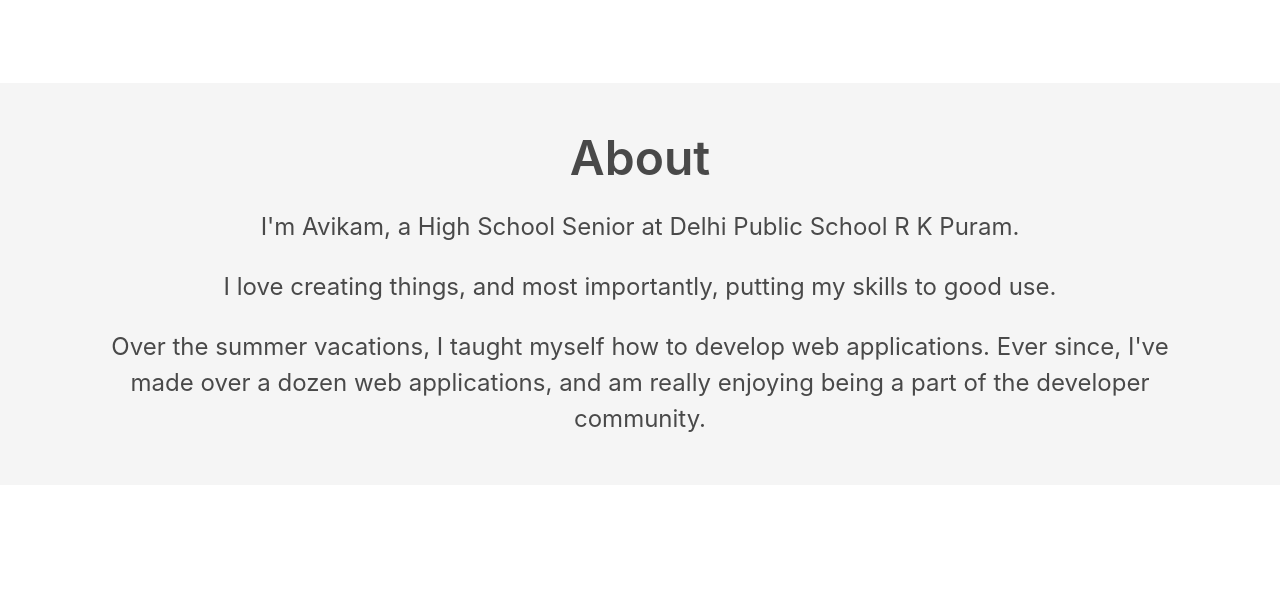
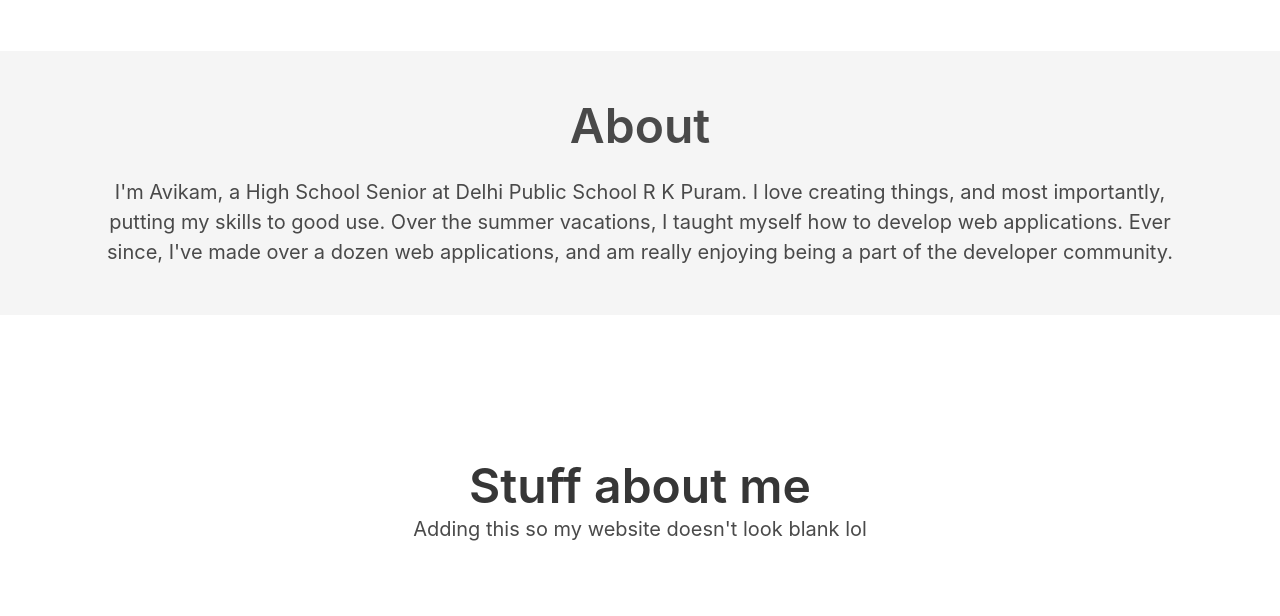
Before and after one commit to Avikam03/Avikam03, a Gatsby site: page / in a window 1280 px wide. Shown: the part 560-1176 px from the top of the page. Built offline with nearby package versions, Linux system fonts and the light colour scheme; Gatsby itself is replaced by a stand-in of ours.

Commit message:
the about me div looks better now :)

```diff
--- a/src/pages/index.js
+++ b/src/pages/index.js
@@ -26,7 +26,7 @@
     <link rel="shortcut icon" href={siteicon} />
 
     </Helmet>
-    <nav className="navbar mx-6 mt-4 mb-6 pb-6" role="navigation" aria-label="main navigation">
+    <nav className="navbar mx-6 mt-4 mb-4 pb-6" role="navigation" aria-label="main navigation">
       <div class="navbar-brand">
           <Link class="navbar-item" activeClassName="navbar-item" to="/">
             <strong>AVIKAM MANGLA</strong>
@@ -71,11 +71,11 @@
     <section class="section hero is-light mt-6 pt-6">
     <div class="columns is-multiline mx-6">
         <div class="column has-text-centered">
-          <div class="content is-large">
-            <h2 class = "title is-1">About</h2>
-            <p>I'm Avikam, a High School Senior at Delhi Public School  R K Puram.</p>
-            <p>I love creating things, and most importantly, putting my skills to good use.</p>
-            <p>Over the summer vacations, I taught myself how to develop web applications. Ever since, I've made over a dozen web applications, and am really enjoying being a part of the developer community.</p>
+          <h2 class = "title is-1">About</h2>
+          <div class="content is-medium">
+            <p>I'm Avikam, a High School Senior at Delhi Public School  R K Puram. I love creating things, and most importantly, putting my skills to good use. Over the summer vacations, I taught myself how to develop web applications. Ever since, I've made over a dozen web applications, and am really enjoying being a part of the developer community.</p>
+            {/* <p>I love creating things, and most importantly, putting my skills to good use.</p>
+            <p>Over the summer vacations, I taught myself how to develop web applications. Ever since, I've made over a dozen web applications, and am really enjoying being a part of the developer community.</p> */}
           </div>
         </div>
 
```
